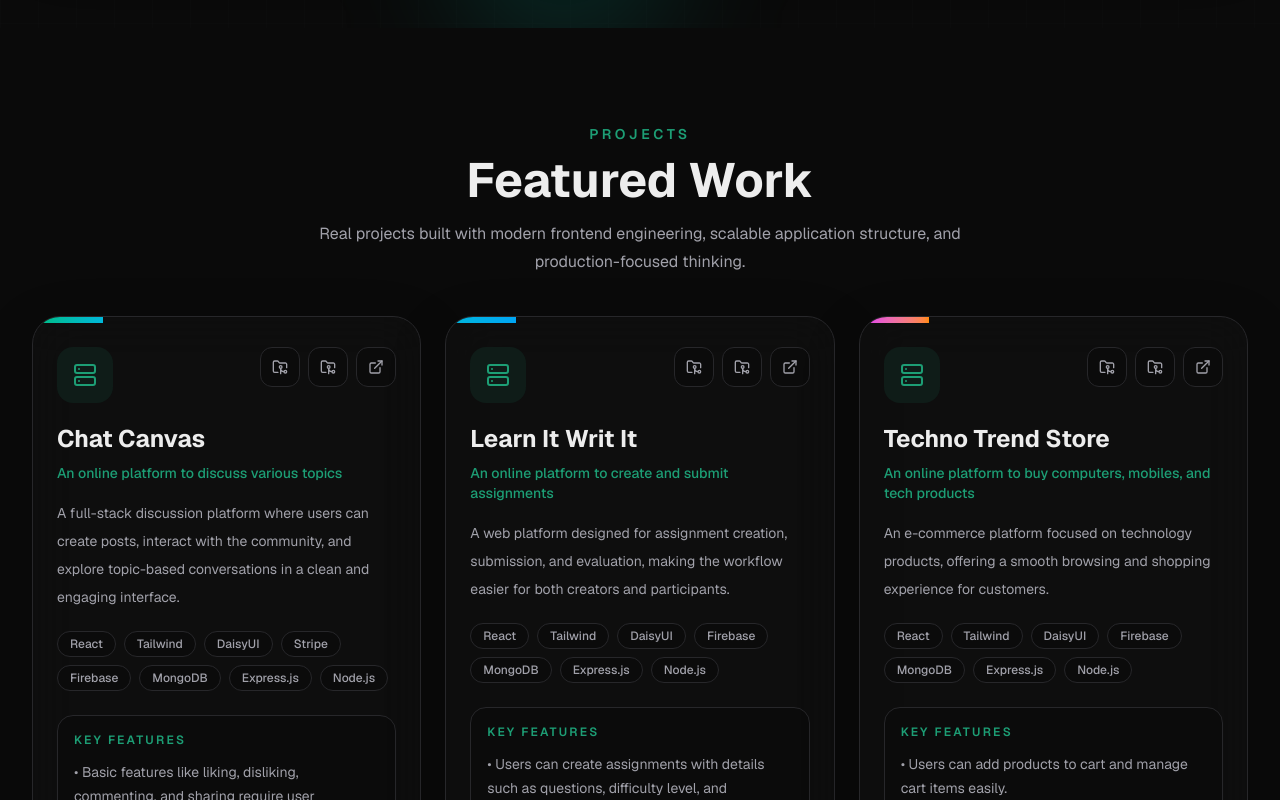
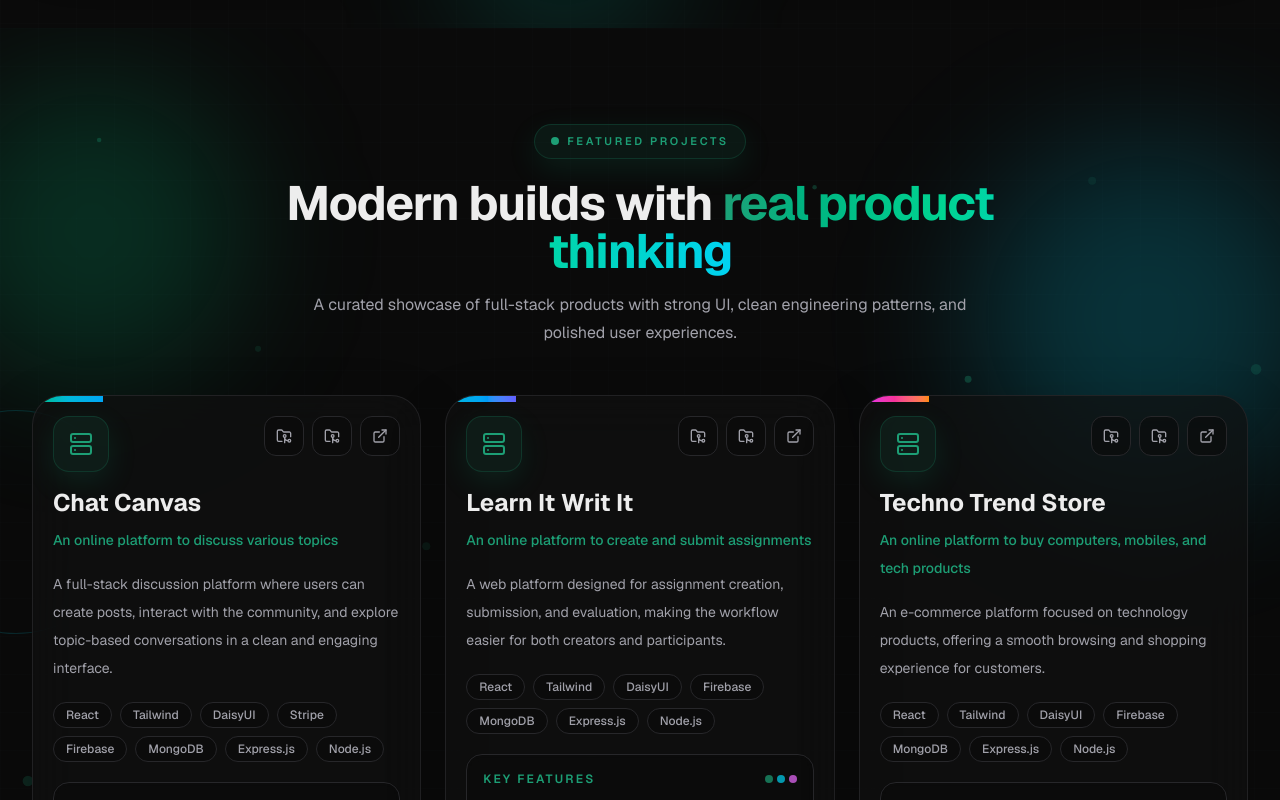
Before and after one commit to ashraful2430/DevOps-Protfolio, a Next.js app: page / in a window 1280 px wide. Shown: the part 2860-3660 px from the top of the page. Built offline with nearby package versions, Linux system fonts and the light colour scheme.

Commit message:
updated projects file

```diff
--- a/components/Projects.tsx
+++ b/components/Projects.tsx
@@ -5,55 +5,147 @@ import { ExternalLink, FolderGit2, Server } from "lucide-react";
 import { projects } from "@/lib/data";
 
 const accentBars = [
-  "from-emerald-500 to-cyan-500",
-  "from-cyan-500 to-sky-500",
-  "from-fuchsia-500 to-orange-400",
+  "from-emerald-500 via-cyan-500 to-sky-500",
+  "from-cyan-500 via-sky-500 to-indigo-500",
+  "from-fuchsia-500 via-pink-500 to-orange-400",
 ];
+
+const floatingDots = Array.from({ length: 18 }, (_, i) => ({
+  id: i,
+  size: 4 + (i % 4) * 2,
+  left: `${(i * 13 + 7) % 100}%`,
+  top: `${(i * 17 + 11) % 100}%`,
+  duration: 5 + (i % 5),
+  delay: i * 0.2,
+}));
 
 export default function Projects() {
   return (
-    <>
-      <section id="projects" className="py-16 sm:py-20 lg:py-24">
-        <div className="mx-auto max-w-7xl px-4 sm:px-6 lg:px-8">
-          <div className="mx-auto max-w-3xl text-center">
-            <p className="text-sm font-semibold uppercase tracking-[0.25em] text-accent">
-              Projects
-            </p>
-            <h2 className="mt-3 text-3xl font-bold text-foreground sm:text-4xl lg:text-5xl">
-              Featured Work
-            </h2>
-            <p className="mx-auto mt-4 max-w-2xl text-sm leading-7 text-muted-foreground sm:text-base">
-              Real projects built with modern frontend engineering, scalable
-              application structure, and production-focused thinking.
-            </p>
+    <section
+      id="projects"
+      className="relative overflow-hidden py-16 sm:py-20 lg:py-24"
+    >
+      <div className="pointer-events-none absolute inset-0 overflow-hidden">
+        <div className="absolute inset-0 bg-[linear-gradient(to_right,rgba(148,163,184,0.08)_1px,transparent_1px),linear-gradient(to_bottom,rgba(148,163,184,0.08)_1px,transparent_1px)] bg-[size:38px_38px] opacity-[0.16] dark:opacity-[0.08]" />
+
+        <motion.div
+          animate={{ x: [0, 40, 0], y: [0, -30, 0], scale: [1, 1.08, 1] }}
+          transition={{ duration: 10, repeat: Infinity, ease: "easeInOut" }}
+          className="absolute left-[-80px] top-20 h-72 w-72 rounded-full bg-emerald-500/20 blur-3xl dark:bg-emerald-500/12"
+        />
+
+        <motion.div
+          animate={{ x: [0, -45, 0], y: [0, 35, 0], scale: [1, 1.1, 1] }}
+          transition={{ duration: 12, repeat: Infinity, ease: "easeInOut" }}
+          className="absolute right-[-70px] top-24 h-80 w-80 rounded-full bg-cyan-400/20 blur-3xl dark:bg-cyan-400/10"
+        />
+
+        <motion.div
+          animate={{ x: [0, 28, 0], y: [0, 25, 0], scale: [1, 1.06, 1] }}
+          transition={{ duration: 13, repeat: Infinity, ease: "easeInOut" }}
+          className="absolute bottom-0 left-1/3 h-64 w-64 rounded-full bg-fuchsia-500/15 blur-3xl dark:bg-fuchsia-500/10"
+        />
+
+        {floatingDots.map((dot) => (
+          <motion.span
+            key={dot.id}
+            animate={{
+              y: [0, -18, 0],
+              x: [0, dot.id % 2 === 0 ? 8 : -8, 0],
+              opacity: [0.15, 0.45, 0.15],
+              scale: [1, 1.15, 1],
+            }}
+            transition={{
+              duration: dot.duration,
+              delay: dot.delay,
+              repeat: Infinity,
+              ease: "easeInOut",
+            }}
+            className="absolute rounded-full bg-accent/70 dark:bg-accent/55"
+            style={{
+              left: dot.left,
+              top: dot.top,
+              width: dot.size,
+              height: dot.size,
+            }}
+          />
+        ))}
+
+        <motion.div
+          animate={{ rotate: 360 }}
+          transition={{ duration: 24, repeat: Infinity, ease: "linear" }}
+          className="absolute -right-24 bottom-12 h-64 w-64 rounded-full border border-accent/15"
+        />
+        <motion.div
+          animate={{ rotate: -360 }}
+          transition={{ duration: 30, repeat: Infinity, ease: "linear" }}
+          className="absolute -left-24 top-1/3 h-56 w-56 rounded-full border border-cyan-400/15"
+        />
       </div>
 
-          <div className="mt-10 grid gap-6 lg:grid-cols-3">
+      <div className="relative mx-auto max-w-7xl px-4 sm:px-6 lg:px-8">
+        <motion.div
+          initial={{ opacity: 0, y: 26 }}
+          whileInView={{ opacity: 1, y: 0 }}
+          viewport={{ once: true, amount: 0.15 }}
+          transition={{ duration: 0.55 }}
+          className="mx-auto max-w-3xl text-center"
+        >
+          <div className="inline-flex items-center gap-2 rounded-full border border-accent/20 bg-accent/10 px-4 py-2 text-[11px] font-semibold uppercase tracking-[0.24em] text-accent shadow-[0_10px_30px_rgba(16,185,129,0.12)]">
+            <span className="h-2 w-2 rounded-full bg-accent" />
+            Featured Projects
+          </div>
+
+          <h2 className="mt-5 text-3xl font-bold tracking-tight text-foreground sm:text-4xl lg:text-5xl">
+            Modern builds with
+            <span className="bg-gradient-to-r from-accent via-emerald-400 to-cyan-400 bg-clip-text text-transparent">
+              {" "}
+              real product thinking
+            </span>
+          </h2>
+
+          <p className="mx-auto mt-4 max-w-2xl text-sm leading-7 text-muted-foreground sm:text-base">
+            A curated showcase of full-stack products with strong UI, clean
+            engineering patterns, and polished user experiences.
+          </p>
+        </motion.div>
+
+        <div className="mt-12 grid items-stretch gap-6 lg:grid-cols-3">
           {projects.map((project, index) => (
             <motion.div
               key={project.id}
-                initial={{ opacity: 0, y: 26 }}
+              initial={{ opacity: 0, y: 28 }}
               whileInView={{ opacity: 1, y: 0 }}
-                viewport={{ once: true, amount: 0.2 }}
+              viewport={{ once: true, amount: 0.15 }}
               transition={{ duration: 0.45, delay: index * 0.08 }}
-                whileHover={{ y: -10 }}
-                className="group relative overflow-hidden rounded-[28px] border border-border bg-card/70 shadow-[0_20px_60px_rgba(0,0,0,0.18)] backdrop-blur-xl"
+              whileHover={{ y: -12 }}
+              className="group relative flex h-full overflow-hidden rounded-[30px] border border-border/80 bg-card/70 shadow-[0_20px_60px_rgba(0,0,0,0.18)] backdrop-blur-xl"
+              style={{ transformStyle: "preserve-3d" }}
             >
               <motion.div
                 initial={{ width: "18%" }}
                 whileHover={{ width: "100%" }}
                 transition={{ duration: 0.45, ease: "easeOut" }}
-                  className={`h-1.5 bg-gradient-to-r ${accentBars[index % accentBars.length]}`}
+                className={`absolute left-0 top-0 h-1.5 bg-gradient-to-r ${
+                  accentBars[index % accentBars.length]
+                }`}
               />
 
-                <div className="p-6">
+              <div className="absolute inset-0 bg-[radial-gradient(circle_at_top_right,rgba(16,185,129,0.18),transparent_32%)] opacity-0 transition-opacity duration-300 group-hover:opacity-100" />
+              <div className="absolute -right-12 -top-12 h-32 w-32 rounded-full bg-accent/10 blur-3xl opacity-0 transition-opacity duration-300 group-hover:opacity-100" />
+
+              <div className="relative flex min-h-full w-full flex-col p-5">
                 <div className="flex items-start justify-between gap-4">
-                    <div className="flex h-14 w-14 items-center justify-center rounded-2xl bg-accent/10 text-accent">
+                  <motion.div
+                    whileHover={{ rotate: 6, scale: 1.04 }}
+                    className="flex h-14 w-14 shrink-0 items-center justify-center rounded-2xl border border-accent/20 bg-accent/10 text-accent shadow-[0_10px_30px_rgba(16,185,129,0.12)]"
+                  >
                     <Server className="h-6 w-6" />
-                    </div>
+                  </motion.div>
 
-                    <div className="flex items-center gap-2">
-                      <a
+                  <div className="flex shrink-0 items-center gap-2">
+                    <motion.a
+                      whileHover={{ y: -2, scale: 1.05 }}
                       href={project.clientUrl}
                       target="_blank"
                       rel="noreferrer"
@@ -61,9 +153,10 @@ export default function Projects() {
                       title="Client Repository"
                     >
                       <FolderGit2 className="h-4 w-4" />
-                      </a>
+                    </motion.a>
 
-                      <a
+                    <motion.a
+                      whileHover={{ y: -2, scale: 1.05 }}
                       href={project.serverUrl}
                       target="_blank"
                       rel="noreferrer"
@@ -71,9 +164,10 @@ export default function Projects() {
                       title="Server Repository"
                     >
                       <FolderGit2 className="h-4 w-4" />
-                      </a>
+                    </motion.a>
 
-                      <a
+                    <motion.a
+                      whileHover={{ y: -2, scale: 1.05 }}
                       href={project.liveUrl}
                       target="_blank"
                       rel="noreferrer"
@@ -81,43 +175,58 @@ export default function Projects() {
                       title="Live Project"
                     >
                       <ExternalLink className="h-4 w-4" />
-                      </a>
+                    </motion.a>
                   </div>
                 </div>
 
-                  <h3 className="mt-5 text-2xl font-bold text-foreground">
+                <div className="mt-4">
+                  <h3 className="text-2xl font-bold leading-tight text-foreground transition-colors group-hover:text-accent">
                     {project.title}
                   </h3>
 
-                  <p className="mt-2 text-sm font-medium text-accent">
+                  <p className="mt-2 text-sm font-medium leading-7 text-accent">
                     {project.subtitle}
                   </p>
 
                   <p className="mt-4 text-sm leading-7 text-muted-foreground">
                     {project.description}
                   </p>
+                </div>
 
                 <div className="mt-5 flex flex-wrap gap-2">
-                    {project.technologies.map((tag) => (
-                      <span
+                  {project.technologies.map((tag, tagIndex) => (
+                    <motion.span
                       key={tag}
-                        className="rounded-full border border-border bg-background/60 px-3 py-1 text-xs font-medium text-muted-foreground"
+                      initial={{ opacity: 0, y: 8 }}
+                      whileInView={{ opacity: 1, y: 0 }}
+                      viewport={{ once: true }}
+                      transition={{ duration: 0.3, delay: tagIndex * 0.03 }}
+                      className="rounded-full border border-border bg-background/60 px-3 py-1 text-xs font-medium text-muted-foreground transition group-hover:border-accent/20"
                     >
                       {tag}
-                      </span>
+                    </motion.span>
                   ))}
                 </div>
 
-                  <div className="mt-6 rounded-2xl border border-border bg-background/50 p-4">
+                <div className="mt-5 flex flex-1">
+                  <div className="w-full rounded-2xl border border-border bg-background/45 p-4 backdrop-blur-sm transition group-hover:border-accent/20">
+                    <div className="mb-3 flex items-center justify-between">
                       <p className="text-xs font-semibold uppercase tracking-[0.18em] text-accent">
                         Key Features
                       </p>
 
-                    <ul className="mt-3 space-y-2">
+                      <div className="flex gap-1">
+                        <span className="h-2 w-2 rounded-full bg-accent/70" />
+                        <span className="h-2 w-2 rounded-full bg-cyan-400/70" />
+                        <span className="h-2 w-2 rounded-full bg-fuchsia-400/70" />
+                      </div>
+                    </div>
+
+                    <ul className="space-y-2">
                       {project.features.slice(0, 3).map((feature) => (
                         <li
                           key={feature}
-                          className="text-sm leading-6 text-muted-foreground"
+                          className="text-sm leading-7 text-muted-foreground"
                         >
                           • {feature}
                         </li>
@@ -125,11 +234,11 @@ export default function Projects() {
                     </ul>
                   </div>
                 </div>
+              </div>
             </motion.div>
           ))}
         </div>
       </div>
     </section>
-    </>
   );
 }
```
Lines whose indentation alone changed are shown as unchanged.
